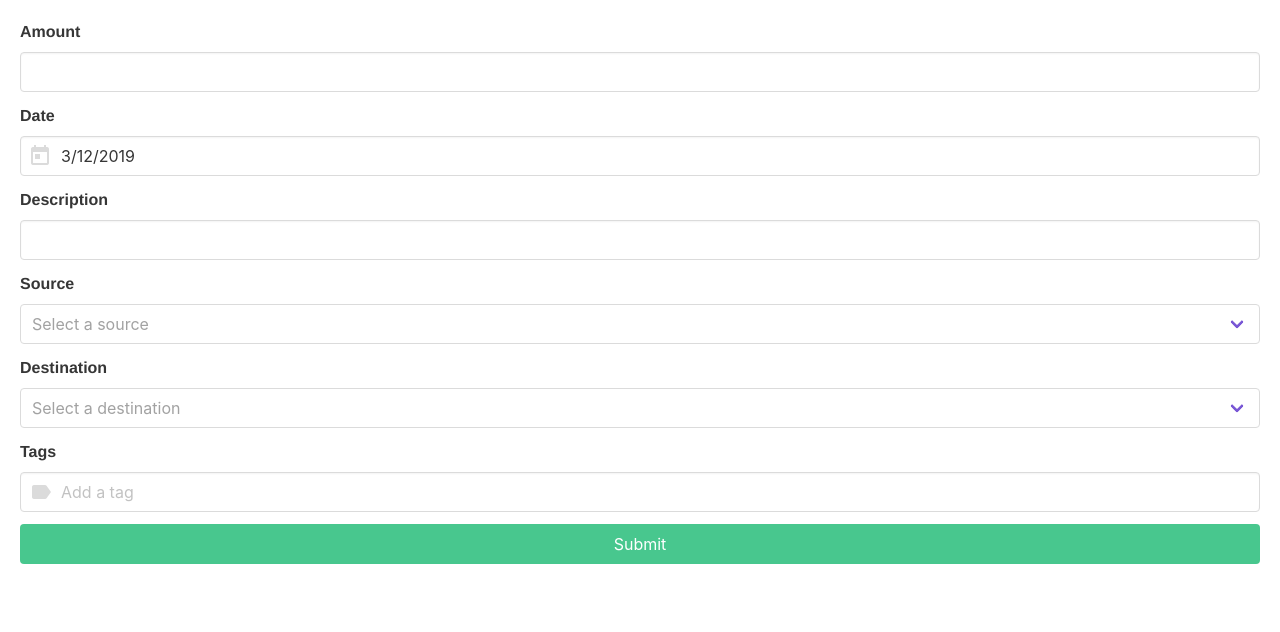
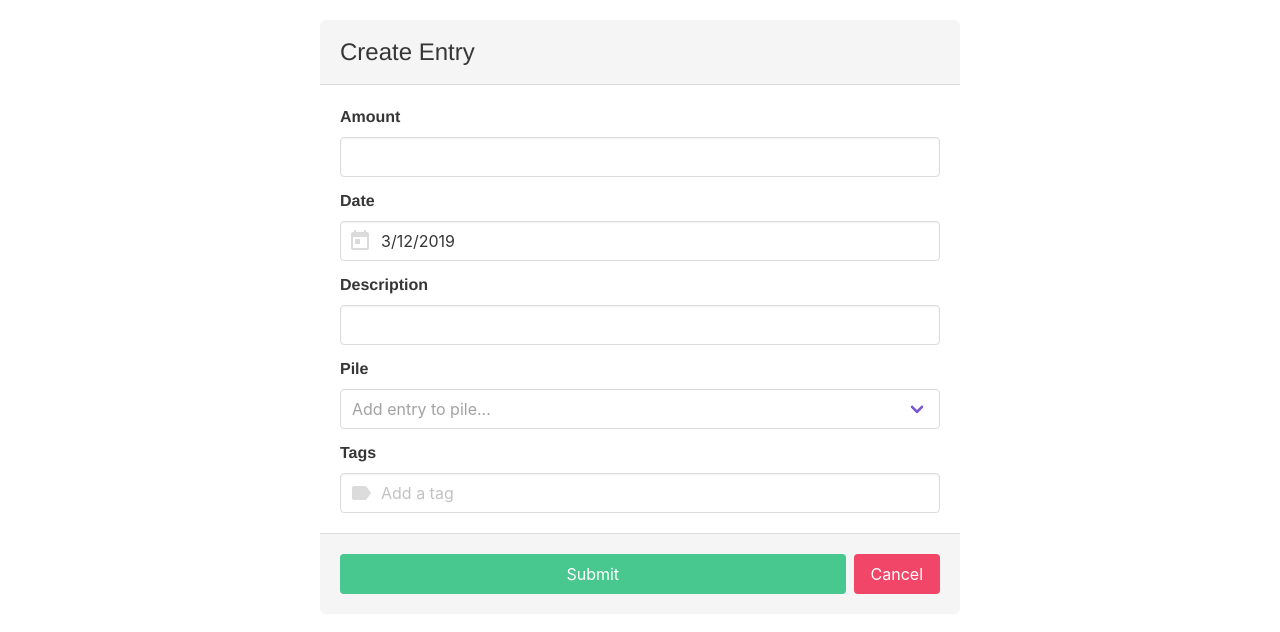
Before and after one commit to umluizlima/expensior, a Vue app: page / in a window 1280 px wide. Shown: the top 632 px of the page. Built offline with nearby package versions, Linux system fonts and the light colour scheme.

Commit message:
Turn entry form into a modal-card

```diff
--- a/src/components/EntryForm.vue
+++ b/src/components/EntryForm.vue
@@ -1,7 +1,10 @@
 <template>
-  <div id="entryForm">
-    <form @submit="onSubmit">
-
+  <form id="entryForm" @submit="onSubmit">
+    <div class="modal-card">
+      <header class="modal-card-head">
+        <p class="modal-card-title">Create Entry</p>
+      </header>
+      <section class="modal-card-body">
           <b-field label="Amount">
             <b-input v-model="form.amount" type="number" step="0.001" required />
           </b-field>
@@ -19,18 +22,10 @@
             <b-input v-model="form.description" />
           </b-field>
 
-      <b-field label="Source">
-        <b-select v-model="form.source" placeholder="Select a source" expanded required>
-          <option v-for="(source, index) in availableSources" :key="index">
-              {{ source }}
-          </option>
-        </b-select>
-      </b-field>
-
-      <b-field label="Destination">
-        <b-select v-model="form.destination" placeholder="Select a destination" expanded required>
-          <option v-for="(destination, index) in availableSources" :key="index">
-              {{ destination }}
+          <b-field label="Pile">
+            <b-select v-model="form.pile" placeholder="Add entry to pile..." expanded required>
+              <option v-for="(pile, index) in availablePiles" :key="index">
+                  {{ pile }}
               </option>
             </b-select>
           </b-field>
@@ -45,11 +40,13 @@
               placeholder="Add a tag">
             </b-taginput>
             </b-field>
-
-      <input class="button is-success is-fullwidth" type="submit" value="Submit">
-
+      </section>
+      <footer class="modal-card-foot">
+        <button class="button is-success is-fullwidth" type="submit">Submit</button>
+        <button class="button is-danger" type="button" @click="$parent.close()">Cancel</button>
+      </footer>
+    </div>
   </form>
-  </div>
 </template>
 
 <script>
@@ -60,12 +57,11 @@ export default {
         amount: null,
         description: null,
         date: new Date(),
-        source: null,
-        destination: null,
+        pile: null,
         tags: [],
       },
-      /* Get sources from API */
-      availableSources: [
+      /* Get piles from API */
+      availablePiles: [
         'bank account',
         'credit card',
         'wallet',
@@ -90,15 +86,15 @@ export default {
       evt.preventDefault();
       /* Handle the submit event */
       alert(JSON.stringify(this.form));
-      this.onReset();
+      this.$parent.close();
+      // this.onReset();
     },
     onReset() {
       /* Reset our form values */
       this.form.amount = null;
       this.form.description = null;
       this.form.date = new Date();
-      this.form.source = null;
-      this.form.destination = null;
+      this.form.pile = null;
       this.form.tags = [];
       /* Trick to reset/clear native browser form validation state */
       this.show = false;
```
Lines whose indentation alone changed are shown as unchanged.
